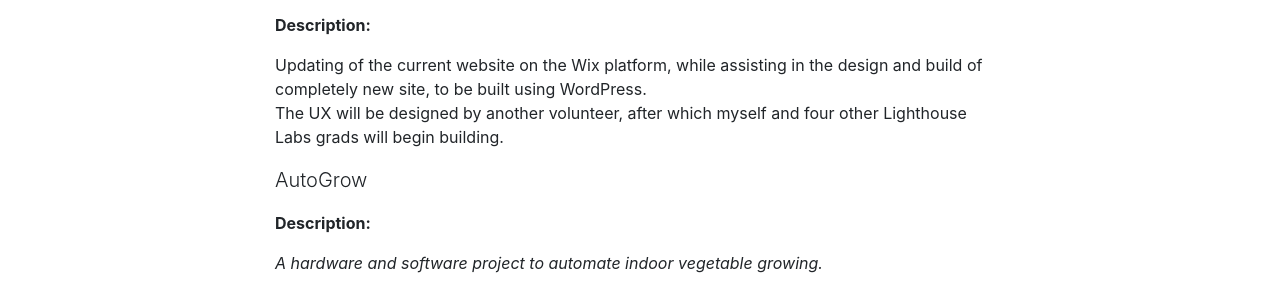
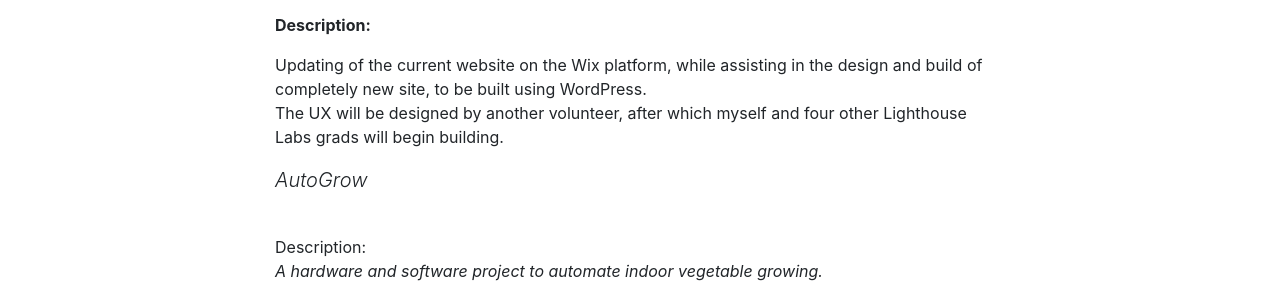
Before and after one commit to TheMagicalAubster/TheMagicalAubster.github.io, a website with bundled scripts: page index.html in a window 1280 px wide. Shown: the part 649-937 px from the top of the page. Built offline with nearby package versions, Linux system fonts and the light colour scheme.

Commit message:
minor design updates

```diff
--- a/index.html
+++ b/index.html
@@ -76,9 +76,8 @@
             <br>The UX will be designed by another volunteer, after which myself and four other Lighthouse Labs grads will begin building.</p>
           </div>
           <div>
-            <p class="lead">AutoGrow </p> <!--add github link-->
-            <p><b>Description:</b></p>
-            <p><em>A hardware and software project to automate indoor vegetable growing.</em></p>
+            <p class="lead"><em>AutoGrow</em></p> <!--add github link-->
+            <p><br>Description:</br><em>A hardware and software project to automate indoor vegetable growing.</em></p>
             <p>Current status: In Progress
               <br><em>Note: this project is currently on hold due to some unfortunate plant diseases.</em></p>
             <p>This project integrates a Raspberry Pi with sensors and pumps, using Python to control and deploy water as needed. The first iteration of this project is simply automatic watering. </p>
```
